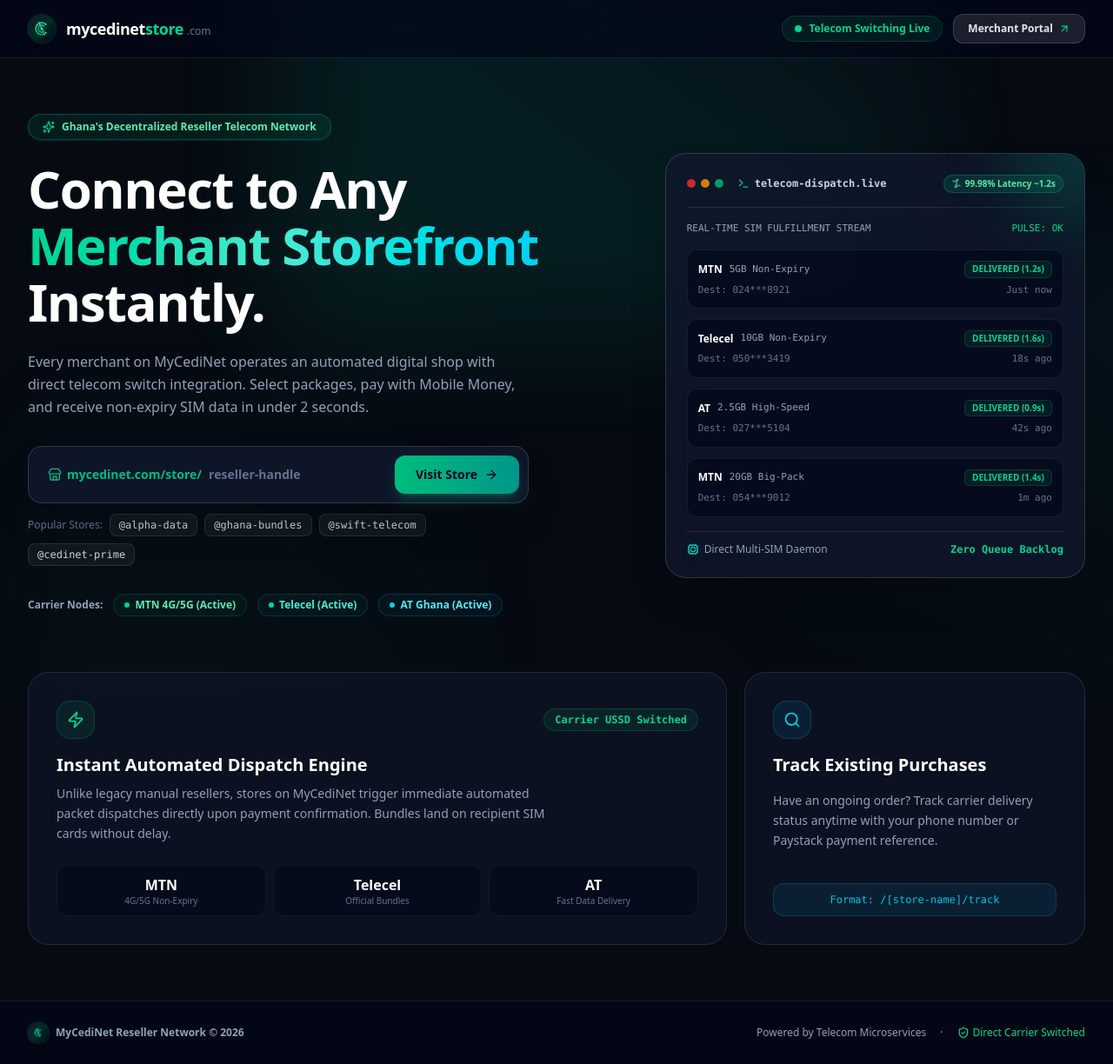
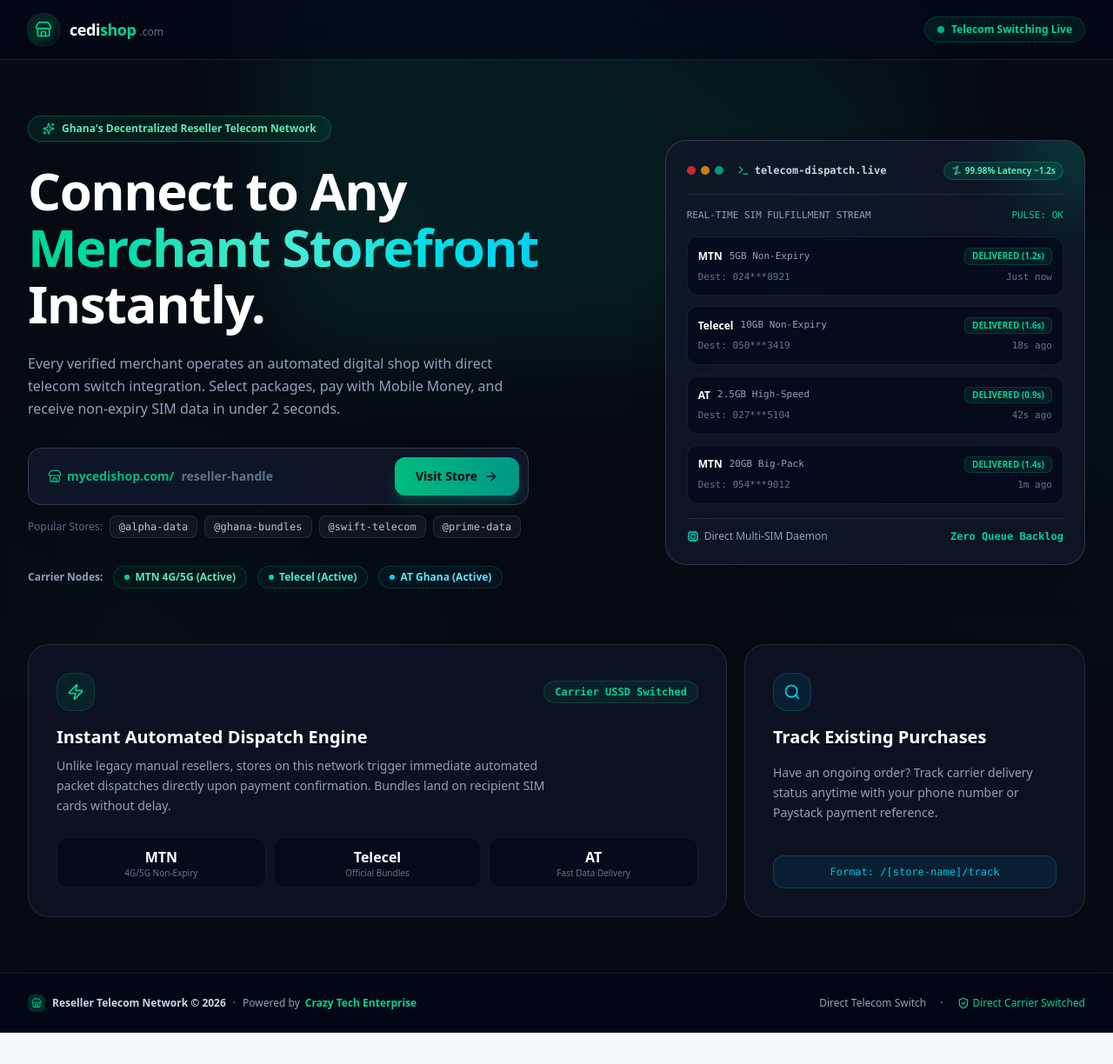
Before and after one commit to Loveago/cdnt, a Next.js app: page /store in a window 1280 px wide. Shown: the whole page at 87% size. After the commit the page ends 1188 px from the top, so only its background shows below. Built offline with nearby package versions, Linux system fonts and the light colour scheme.

Commit message:
refactor: rebrand storefront domain to mycedishop.com and update app footer branding

```diff
--- a/src/app/api/store/paystack/callback/route.ts
+++ b/src/app/api/store/paystack/callback/route.ts
@@ -46,7 +46,7 @@
   // On success redirect to the dedicated order detail page.
   // If outcome was failed but we have a valid order reference and store slug,
   // redirect to the order detail page so the page can perform on-the-fly reconciliation!
-  const storefrontDomain = cleanDomain(process.env.STOREFRONT_DOMAIN, "mycedinetstore.com");
+  const storefrontDomain = cleanDomain(process.env.STOREFRONT_DOMAIN, "mycedishop.com");
   const isStorefrontOrigin = origin.toLowerCase().includes(storefrontDomain);
 
   let target: string;
--- a/src/app/store/page.tsx
+++ b/src/app/store/page.tsx
@@ -1,6 +1,6 @@
 "use client";
 
-import { useState } from "react";
+import { useState, useEffect } from "react";
 import { useRouter } from "next/navigation";
 import Link from "next/link";
 import {
@@ -8,19 +8,12 @@
   Search,
   ShieldCheck,
   Zap,
-  CheckCircle2,
   Sparkles,
-  Layers,
-  Smartphone,
   Store,
   Terminal,
   Activity,
-  Radio,
   Cpu,
-  ArrowUpRight,
-  TrendingUp,
 } from "lucide-react";
-import { BrandMark } from "@/components/brand-logo";
 
 const LIVE_DISPATCHES = [
   { time: "Just now", network: "MTN", bundle: "5GB Non-Expiry", phone: "024***8921", latency: "1.2s", status: "DELIVERED" },
@@ -29,11 +22,28 @@
   { time: "1m ago", network: "MTN", bundle: "20GB Big-Pack", phone: "054***9012", latency: "1.4s", status: "DELIVERED" },
 ];
 
-const POPULAR_HANDLES = ["alpha-data", "ghana-bundles", "swift-telecom", "cedinet-prime"];
+const POPULAR_HANDLES = ["alpha-data", "ghana-bundles", "swift-telecom", "prime-data"];
 
 export default function StorefrontIndexPage() {
   const router = useRouter();
   const [slugInput, setSlugInput] = useState("");
+  const [displayHost, setDisplayHost] = useState("");
+
+  useEffect(() => {
+    if (typeof window !== "undefined") {
+      const host = window.location.host.replace(/^www\./, "");
+      if (
+        !host ||
+        host.includes("localhost") ||
+        host.includes("127.0.0.1") ||
+        host.toLowerCase().includes("mycedinet")
+      ) {
+        setDisplayHost("mycedishop.com");
+      } else {
+        setDisplayHost(host);
+      }
+    }
+  }, []);
 
   function handleGoToStore(e: React.FormEvent, customSlug?: string) {
     if (e) e.preventDefault();
@@ -60,28 +70,23 @@
       {/* Top Navigation Bar */}
       <header className="relative z-20 border-b border-white/[0.08] px-4 sm:px-8 py-4 backdrop-blur-xl bg-slate-950/60 sticky top-0">
         <div className="max-w-7xl mx-auto flex items-center justify-between">
-          <Link href="/store" className="flex items-center gap-3 group">
-            <BrandMark size="sm" />
+          <Link href="/" className="flex items-center gap-3 group">
+            <div className="flex h-9 w-9 items-center justify-center rounded-2xl bg-gradient-to-br from-slate-900 via-emerald-950 to-slate-950 ring-1 ring-emerald-500/20 text-emerald-400 group-hover:ring-emerald-500/40 transition-all">
+              <Store className="h-5 w-5 text-emerald-400" />
+            </div>
             <div className="flex items-baseline leading-none">
               <span className="font-black tracking-tight text-lg text-white group-hover:text-emerald-400 transition-colors">
-                mycedinet<span className="text-emerald-400">store</span>
+                cedi<span className="text-emerald-400">shop</span>
               </span>
               <span className="text-xs text-slate-500 ml-1">.com</span>
             </div>
           </Link>
 
           <div className="flex items-center gap-3">
-            <div className="hidden sm:inline-flex items-center gap-2 text-xs font-semibold text-emerald-400 bg-emerald-500/10 border border-emerald-500/20 px-3.5 py-1.5 rounded-full">
+            <div className="inline-flex items-center gap-2 text-xs font-semibold text-emerald-400 bg-emerald-500/10 border border-emerald-500/20 px-3.5 py-1.5 rounded-full">
               <span className="h-2 w-2 rounded-full bg-emerald-400 animate-pulse" />
               Telecom Switching Live
             </div>
-            <Link
-              href="/login"
-              className="inline-flex items-center gap-1.5 text-xs font-bold text-slate-200 bg-white/10 hover:bg-white/15 border border-white/15 px-4 py-2 rounded-xl transition"
-            >
-              Merchant Portal
-              <ArrowUpRight className="h-3.5 w-3.5 text-emerald-400" />
-            </Link>
           </div>
         </div>
       </header>
@@ -105,7 +110,7 @@
             </h1>
 
             <p className="text-slate-400 text-sm sm:text-base max-w-xl leading-relaxed">
-              Every merchant on MyCediNet operates an automated digital shop with direct telecom switch integration.
+              Every verified merchant operates an automated digital shop with direct telecom switch integration.
               Select packages, pay with Mobile Money, and receive non-expiry SIM data in under 2 seconds.
             </p>
 
@@ -116,9 +121,9 @@
                 className="flex flex-col sm:flex-row items-stretch gap-2.5 bg-slate-900/90 border border-white/15 rounded-2xl p-2.5 shadow-2xl backdrop-blur-xl focus-within:border-emerald-500/60 focus-within:ring-2 focus-within:ring-emerald-500/20 transition-all"
               >
                 <div className="flex items-center flex-1 px-3 text-slate-400 text-sm">
-                  <span className="font-semibold text-emerald-500 select-none mr-2 flex items-center gap-1.5">
+                  <span className="font-semibold text-emerald-500 select-none mr-2 flex items-center gap-1.5 shrink-0">
                     <Store className="h-4 w-4" />
-                    mycedinet.com/store/
+                    {displayHost ? `${displayHost}/` : "store/"}
                   </span>
                   <input
                     type="text"
@@ -257,7 +262,7 @@
                 Instant Automated Dispatch Engine
               </h3>
               <p className="mt-2 text-sm text-slate-400 leading-relaxed max-w-xl">
-                Unlike legacy manual resellers, stores on MyCediNet trigger immediate automated packet dispatches directly upon payment confirmation. Bundles land on recipient SIM cards without delay.
+                Unlike legacy manual resellers, stores on this network trigger immediate automated packet dispatches directly upon payment confirmation. Bundles land on recipient SIM cards without delay.
               </p>
             </div>
             <div className="grid grid-cols-3 gap-2 pt-2 text-center text-xs">
@@ -300,13 +305,27 @@
 
       {/* Global Footer */}
       <footer className="relative z-10 border-t border-white/[0.08] px-4 sm:px-8 py-6 backdrop-blur-md bg-slate-950/60 text-xs text-slate-500">
-        <div className="max-w-7xl mx-auto flex flex-col sm:flex-row items-center justify-between gap-3">
-          <div className="flex items-center gap-2">
-            <BrandMark size="xs" />
-            <span className="font-semibold text-slate-400">MyCediNet Reseller Network © 2026</span>
+        <div className="max-w-7xl mx-auto flex flex-col sm:flex-row items-center justify-between gap-4">
+          <div className="flex flex-wrap items-center gap-2 text-slate-400">
+            <div className="flex h-5 w-5 items-center justify-center rounded-md bg-emerald-500/20 text-emerald-400">
+              <Store className="h-3 w-3" />
+            </div>
+            <span className="font-semibold text-slate-300">Reseller Telecom Network © {new Date().getFullYear()}</span>
+            <span>·</span>
+            <a
+              href="https://wa.me/233507904981"
+              target="_blank"
+              rel="noopener noreferrer"
+              className="inline-flex items-center gap-1.5 text-slate-400 hover:text-emerald-400 transition-colors group"
+            >
+              <span>Powered by</span>
+              <span className="font-bold text-emerald-400 group-hover:underline">
+                Crazy Tech Enterprise
+              </span>
+            </a>
           </div>
           <div className="flex items-center gap-4 text-slate-400">
-            <span>Powered by Telecom Microservices</span>
+            <span>Direct Telecom Switch</span>
             <span>·</span>
             <span className="flex items-center gap-1 text-emerald-400">
               <ShieldCheck className="h-3.5 w-3.5" /> Direct Carrier Switched
--- a/src/components/app-shell.tsx
+++ b/src/components/app-shell.tsx
@@ -428,11 +428,25 @@
             </div>
             {supportPhone && <p className="truncate">📞 {supportPhone}</p>}
             {supportTelegram && <p className="truncate">✈️ {supportTelegram}</p>}
+            <div className="pt-2 border-t border-slate-200/40 dark:border-white/5">
+              <a
+                href="https://wa.me/233507904981"
+                target="_blank"
+                rel="noopener noreferrer"
+                className="inline-flex items-center gap-1 text-[10px] text-slate-400 hover:text-emerald-600 dark:hover:text-emerald-400 transition-colors group"
+              >
+                <span>Powered by</span>
+                <span className="font-semibold text-slate-600 dark:text-slate-300 group-hover:text-emerald-600 dark:group-hover:text-emerald-400 underline decoration-slate-300 dark:decoration-slate-600 underline-offset-2">
+                  Crazy Tech Enterprise
+                </span>
+              </a>
+            </div>
           </div>
         </aside>
 
         {/* Main Content Viewport */}
-        <main className="min-w-0 flex-1 px-4 py-5 sm:px-6 sm:py-6 pb-28 sm:pb-20">
+        <main className="min-w-0 flex-1 px-4 py-5 sm:px-6 sm:py-6 pb-28 sm:pb-20 flex flex-col justify-between">
+          <div>
             {isSecretaryRestricted ? (
               <div className="mx-auto my-16 max-w-md rounded-2xl border border-amber-200 bg-amber-50 p-8 text-center dark:border-amber-500/20 dark:bg-amber-500/10">
                 <Lock className="mx-auto h-10 w-10 text-amber-600 dark:text-amber-400" />
@@ -452,6 +466,25 @@
             ) : (
               children
             )}
+          </div>
+
+          {/* Desktop/Tablet Global Bottom Footer */}
+          <footer className="mt-12 border-t border-slate-200/70 dark:border-white/5 pt-5 text-xs text-slate-400">
+            <div className="flex flex-col sm:flex-row items-center justify-between gap-2 max-w-7xl mx-auto">
+              <p>{footerText || "MyCediNet Telecom © 2026 · All Rights Reserved"}</p>
+              <a
+                href="https://wa.me/233507904981"
+                target="_blank"
+                rel="noopener noreferrer"
+                className="inline-flex items-center gap-1.5 text-slate-500 hover:text-emerald-600 dark:text-slate-400 dark:hover:text-emerald-400 font-medium transition-colors group"
+              >
+                <span>Powered by</span>
+                <span className="font-bold text-slate-700 dark:text-slate-200 group-hover:text-emerald-600 dark:group-hover:text-emerald-400 underline decoration-slate-300 dark:decoration-slate-600 underline-offset-2">
+                  Crazy Tech Enterprise
+                </span>
+              </a>
+            </div>
+          </footer>
         </main>
       </div>
 
@@ -527,8 +560,8 @@
               <AppSidebarNav items={items} admin={admin} onNavigate={() => setMobileDrawerOpen(false)} />
             </div>
 
-            {/* Drawer Signout Button */}
-            <div className="pt-6 border-t border-slate-100 dark:border-white/10 mt-6">
+            {/* Drawer Signout Button & Branding */}
+            <div className="pt-4 border-t border-slate-100 dark:border-white/10 mt-6 space-y-3">
               <button
                 onClick={onLogout}
                 className="flex w-full items-center justify-center gap-2 rounded-xl border border-red-200 bg-red-50 py-2.5 text-xs font-bold text-red-600 hover:bg-red-100 dark:border-red-500/20 dark:bg-red-500/10 dark:text-red-400 transition cursor-pointer"
@@ -536,6 +569,19 @@
                 <LogOut className="h-4 w-4" />
                 Sign Out
               </button>
+              <div className="text-center">
+                <a
+                  href="https://wa.me/233507904981"
+                  target="_blank"
+                  rel="noopener noreferrer"
+                  className="inline-flex items-center gap-1 text-[11px] text-slate-400 hover:text-emerald-600 dark:hover:text-emerald-400 transition-colors group"
+                >
+                  <span>Powered by</span>
+                  <span className="font-semibold text-slate-600 dark:text-slate-300 group-hover:text-emerald-600 dark:group-hover:text-emerald-400 underline underline-offset-2">
+                    Crazy Tech Enterprise
+                  </span>
+                </a>
+              </div>
             </div>
           </div>
         </div>
--- a/src/components/auth/auth-shell.tsx
+++ b/src/components/auth/auth-shell.tsx
@@ -159,8 +159,22 @@
 
       {/* Footer bar */}
       <footer className="relative z-10 border-t border-white/[0.06] bg-slate-950/40 px-6 py-4 text-center text-xs text-slate-500 backdrop-blur-md">
-        <div className="mx-auto flex max-w-7xl flex-col sm:flex-row items-center justify-between gap-2">
-          <span>MyCediNet © 2026 · All Rights Reserved</span>
+        <div className="mx-auto flex max-w-7xl flex-col sm:flex-row items-center justify-between gap-3">
+          <div className="flex flex-wrap items-center justify-center gap-2">
+            <span>MyCediNet © 2026 · All Rights Reserved</span>
+            <span>·</span>
+            <a
+              href="https://wa.me/233507904981"
+              target="_blank"
+              rel="noopener noreferrer"
+              className="inline-flex items-center gap-1 text-slate-400 hover:text-emerald-400 transition-colors group"
+            >
+              <span>Powered by</span>
+              <span className="font-semibold text-slate-300 group-hover:text-emerald-400 group-hover:underline">
+                Crazy Tech Enterprise
+              </span>
+            </a>
+          </div>
           <div className="flex items-center gap-4 text-slate-400">
             <Link href="/store" className="hover:text-emerald-400 transition-colors">
               Storefront Directory
--- a/src/components/store/store-chrome.tsx
+++ b/src/components/store/store-chrome.tsx
@@ -287,7 +287,7 @@
                 <div>
                   <h3 className="text-xl font-black tracking-tight text-slate-900 dark:text-white">{name}</h3>
                   <span className="text-xs text-emerald-600 dark:text-emerald-400 font-semibold">
-                    MyCediNet Reseller Network Verified
+                    Verified Telecom Reseller Partner
                   </span>
                 </div>
               </div>
@@ -356,8 +356,20 @@
           </div>
 
           <div className="mt-10 flex flex-col gap-3 border-t border-slate-100 pt-6 text-xs text-slate-500 sm:flex-row sm:items-center sm:justify-between dark:border-white/10">
-            <p>
-              {name} © {new Date().getFullYear()} · Infrastructure by <span className="font-bold text-slate-800 dark:text-slate-200">MyCediNet</span>
+            <p className="flex flex-wrap items-center gap-1.5">
+              <span>{name} © {new Date().getFullYear()}</span>
+              <span>·</span>
+              <a
+                href="https://wa.me/233507904981"
+                target="_blank"
+                rel="noopener noreferrer"
+                className="inline-flex items-center gap-1 text-slate-600 dark:text-slate-400 hover:text-emerald-600 dark:hover:text-emerald-400 transition-colors group"
+              >
+                <span>Powered by</span>
+                <span className="font-semibold text-emerald-600 dark:text-emerald-400 group-hover:underline">
+                  Crazy Tech Enterprise
+                </span>
+              </a>
             </p>
             <div className="flex items-center gap-3">
               <span className="inline-flex items-center gap-1.5 font-semibold text-emerald-600 dark:text-emerald-400">
--- a/src/middleware.ts
+++ b/src/middleware.ts
@@ -19,7 +19,7 @@
 
 const STOREFRONT_DOMAIN = cleanDomain(
   process.env.STOREFRONT_DOMAIN || process.env.NEXT_PUBLIC_STOREFRONT_DOMAIN,
-  "mycedinetstore.com"
+  "mycedishop.com"
 );
 const MAIN_DOMAIN = cleanDomain(
   process.env.MAIN_DOMAIN || process.env.NEXT_PUBLIC_MAIN_DOMAIN,
```
Also changed, not shown: vps.txt, 1 other file (tests, documents, lock files or other folders). Lines whose indentation alone changed are shown as unchanged.
